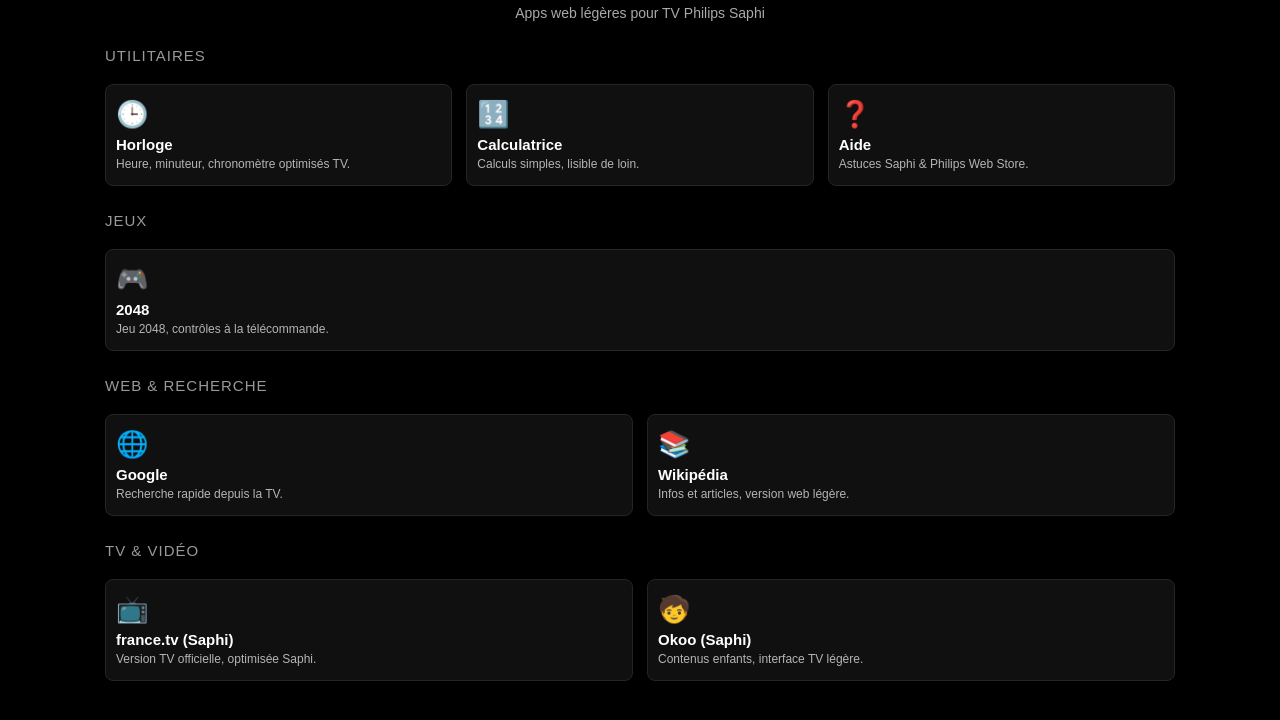
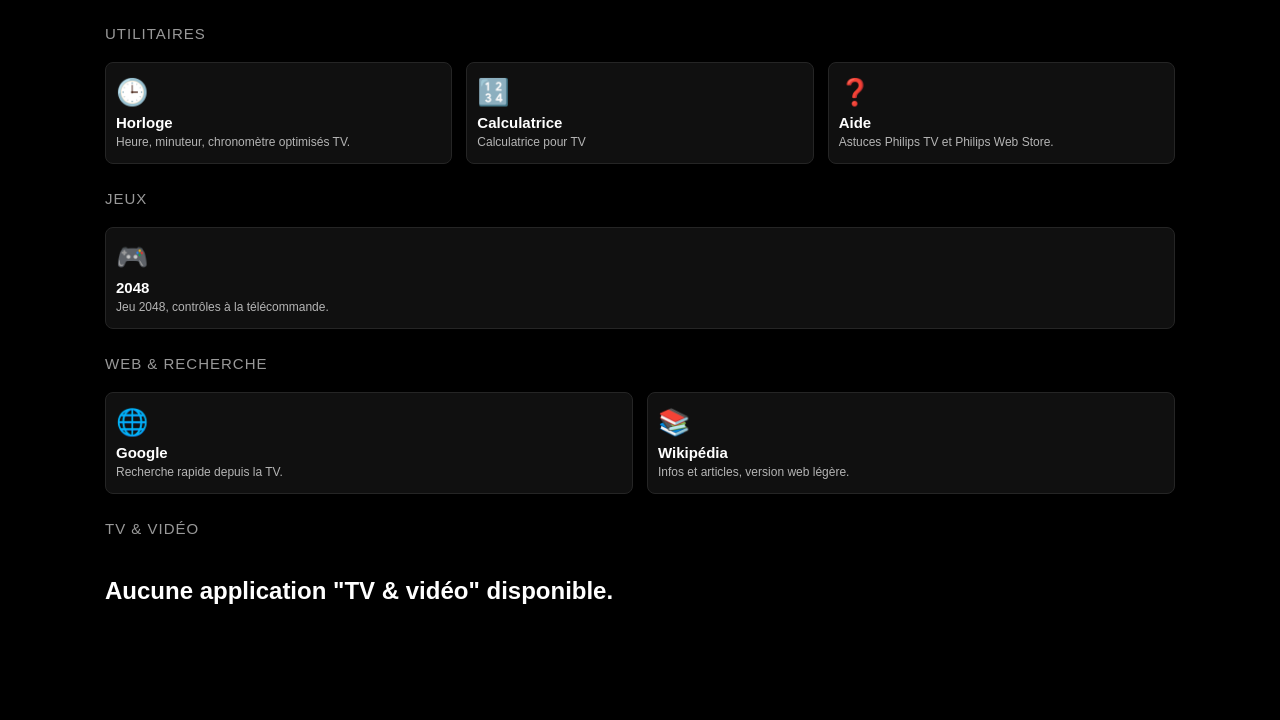
Before and after one commit to MxsbDream/philipswebstore, a plain HTML site: page index.html in a window 1280 px wide. Shown: the part 52-772 px from the top of the page. Drawn offline with Linux system fonts and the light colour scheme.

Commit message:
Update index.html

```diff
--- a/index.html
+++ b/index.html
@@ -101,7 +101,6 @@
   <div class="wrapper">
     <header>
       <h1>Philips Web Store</h1>
-      <div class="subtitle">Apps web légères pour TV Philips Saphi</div>
     </header>
 
     <div class="section-title">Utilitaires</div>
@@ -115,13 +114,13 @@
       <a class="tile" href="https://calcclc.vercel.app/">
         <div class="tile-icon">🔢</div>
         <div class="tile-title">Calculatrice</div>
-        <div class="tile-desc">Calculs simples, lisible de loin.</div>
+        <div class="tile-desc">Calculatrice pour TV</div>
       </a>
 
       <a class="tile" href="https://sphaide.vercel.app/">
         <div class="tile-icon">❓</div>
         <div class="tile-title">Aide</div>
-        <div class="tile-desc">Astuces Saphi & Philips Web Store.</div>
+        <div class="tile-desc">Astuces Philips TV et Philips Web Store.</div>
       </a>
     </div>
 
@@ -151,17 +150,7 @@
 
     <div class="section-title">TV & vidéo</div>
     <div class="grid">
-      <a class="tile" href="https://philips-smart-tv.yatta.francetv.fr">
-        <div class="tile-icon">📺</div>
-        <div class="tile-title">france.tv (Saphi)</div>
-        <div class="tile-desc">Version TV officielle, optimisée Saphi.</div>
-      </a>
-
-      <a class="tile" href="https://philips-smart-tv.okoo.francetv.fr">
-        <div class="tile-icon">🧒</div>
-        <div class="tile-title">Okoo (Saphi)</div>
-        <div class="tile-desc">Contenus enfants, interface TV légère.</div>
-      </a>
+    <h2>Aucune application "TV & vidéo" disponible.</h2>
     </div>
 
 
```
